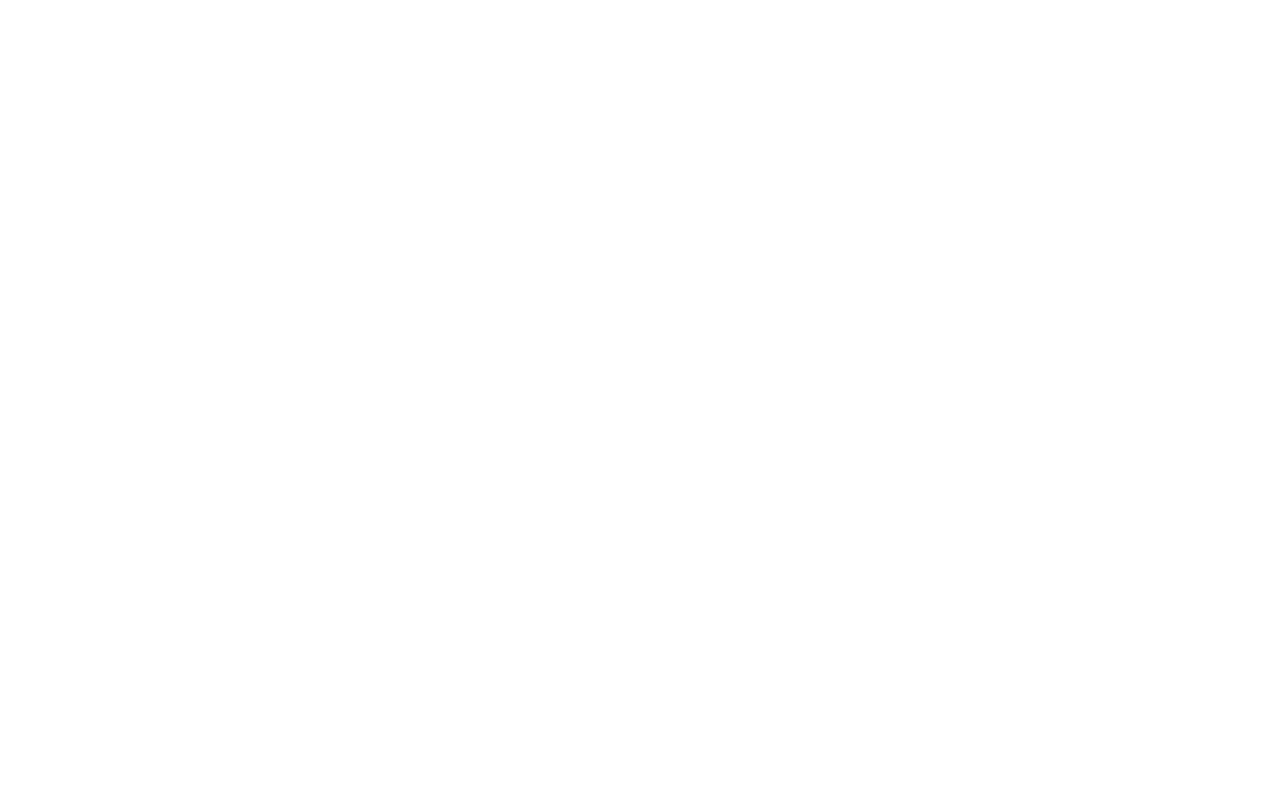
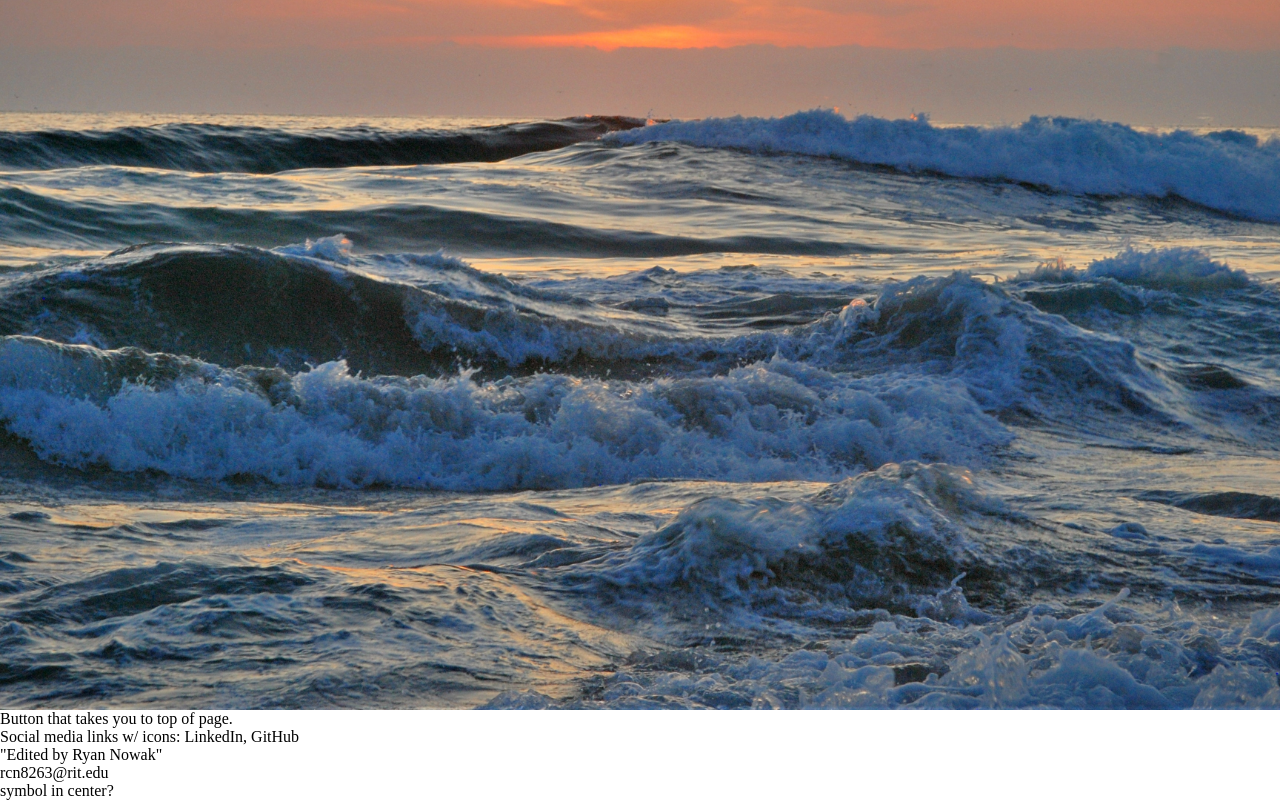
Before and after one commit to rcn8263/personal-website, an Angular app: page /home in a window 1280 px wide. Shown: the part 300-1100 px from the top of the page. Before the commit the page ends 800 px from the top, so only its background shows below. Built offline with nearby package versions, Linux system fonts and the light colour scheme.

Commit message:
updated home page to include background image and footer

```diff
--- a/src/app/app.component.html
+++ b/src/app/app.component.html
@@ -6,3 +6,12 @@
   <a routerLink="/contact">Contact</a>
 </nav>
 <router-outlet></router-outlet>
+<body>
+  <div class="footer">
+    <p>Button that takes you to top of page.</p>
+    <p>Social media links w/ icons: LinkedIn, GitHub</p>
+    <p>"Edited by Ryan Nowak"</p>
+    <p>rcn8263@rit.edu</p>
+    <p>symbol in center?</p>
+  </div>
+</body>
--- a/src/app/home/home.component.css
+++ b/src/app/home/home.component.css
@@ -0,0 +1,11 @@
+.bg {
+  height: 60em;
+  background-size: cover;
+  width: auto;
+  background-image: url("bg.jpg");
+  background-position: 50% 50%;
+}
+
+p {
+  margin: 0;
+}
--- a/src/app/home/home.component.html
+++ b/src/app/home/home.component.html
@@ -1 +1,3 @@
-<p>home works!</p>
+<body class="bg">
+    <p>home works!</p>
+</body>
--- a/src/styles.css
+++ b/src/styles.css
@@ -2,3 +2,7 @@
 body {
   margin: 0;
 }
+
+p {
+  margin: 0;
+}
```
Also changed, not shown: src/app/home/bg.jpg (added).
